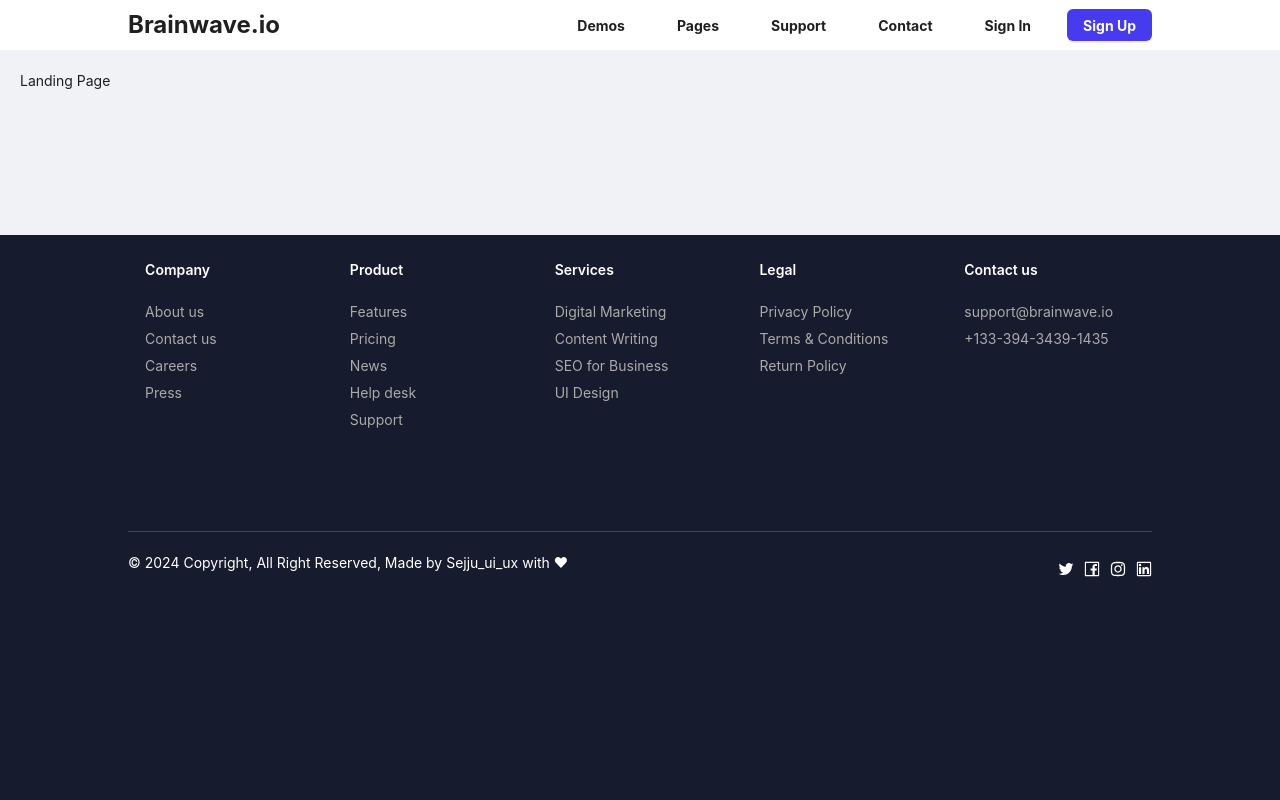
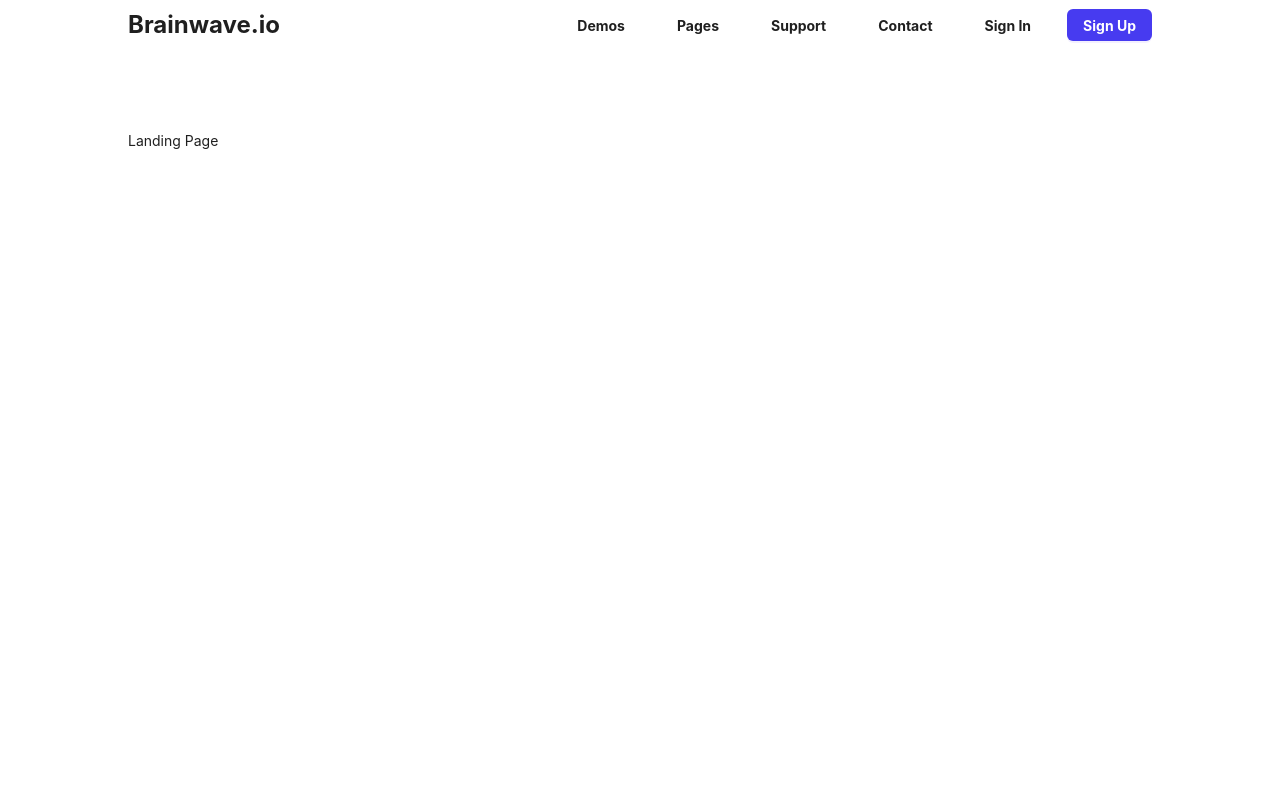
Before and after one commit to WwLuo-1024/umbrl-task, a React (Vite) app: page /landing in a window 1280 px wide. Shown: the top 800 px of the page. Built offline with nearby package versions, Linux system fonts and the light colour scheme.

Commit message:
feat: new feature of layout

```diff
--- a/src/components/NavFooter/index.module.less
+++ b/src/components/NavFooter/index.module.less
@@ -3,7 +3,6 @@
     background: #161C2D;
     color: #fff;
     width: 100vw;
-    min-height: 565px;
     padding-left: 10vw;
     padding-right: 10vw;
 
--- a/src/layout/index.module.less
+++ b/src/layout/index.module.less
@@ -1,6 +1,5 @@
 .content {
-    height: calc(100vh - 50px - 565px);
-    padding: 20px;
-    overflow: auto; //超出后滚动条
-    background-color: #f0f2f5;
+    min-height: calc(100vh - 50px);
+    padding: 10vh 10vw;
+    background-color: #fff;
   }
```
